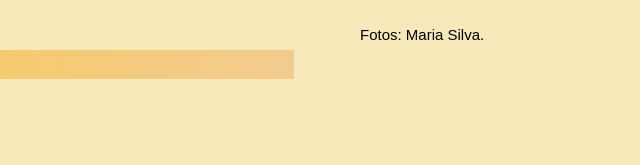
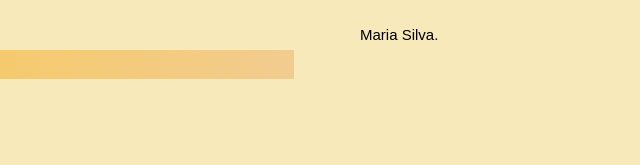
Before and after one commit to MariaSilva-Ipca/biblioteca-do-bairro, a plain HTML site: page index.html in a window 1280 px wide. Shown: the part 312-477 px from the top of the page, 640-1280 px from the left. Drawn offline with Linux system fonts and the light colour scheme.

Commit message:
remove Fotos do crédito

```diff
--- a/index.html
+++ b/index.html
@@ -71,7 +71,7 @@
 
  <aside>
   <h2>Contactos</h2>
-  <p><small>Fotos: Maria Silva.</small></p>
+  <p><small> Maria Silva.</small></p>
 </aside>
 
   <footer>
```
